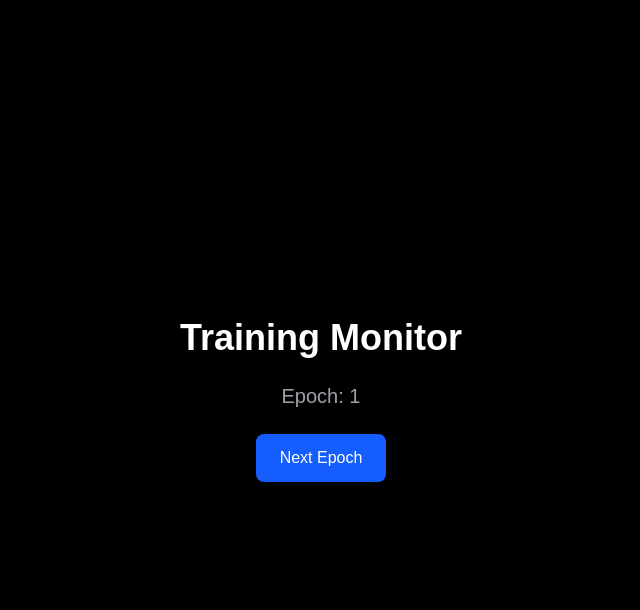
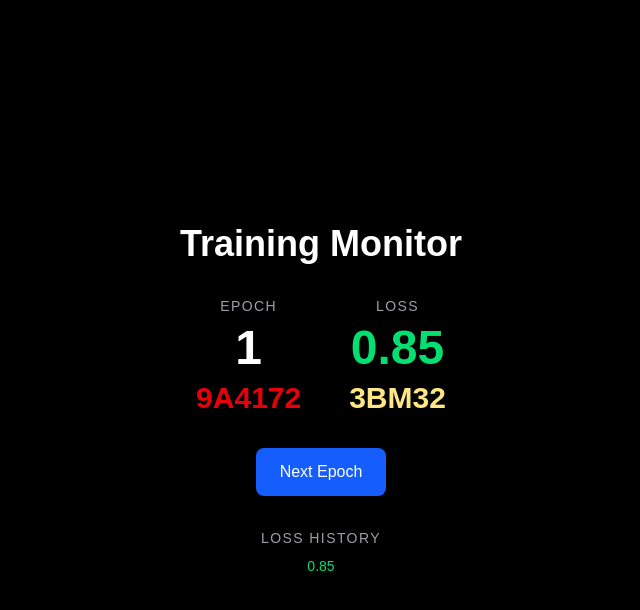
Before and after one commit to Ramineon/Training_Monitor, a Next.js app in the folder training-monitor/: page / in a window 1280 px wide. Both pictures are taken after a click on the button "Next Epoch". Shown: the top 610 px of the page, without its empty margins (319-959 px from the left). Built offline with nearby package versions, Linux system fonts and the light colour scheme.

Commit message:
upgrade functionality

```diff
--- a/training-monitor/app/page.tsx
+++ b/training-monitor/app/page.tsx
@@ -3,22 +3,57 @@
 import { useState } from "react";
 
 export default function Home() {
-  const [count, setCount] = useState(0);
+  const [epoch, setEpoch] = useState(0);
+  const [loss, setLoss] = useState(1.0);
+  const [history, setHistory] = useState<number[]>([]);
 
-  function elveon() {
-    setCount(count + 1);
+  function nextEpoch() {
+    const newLoss = parseFloat((loss * 0.85).toFixed(4));
+    setEpoch(epoch + 1);
+    setLoss(newLoss);
+    setHistory([...history, newLoss]);
   }
 
   return (
-    <div className="flex min-h-screen flex-col items-center justify-center bg-black gap-6">
+    <div className="flex min-h-screen flex-col items-center justify-center bg-black gap-8">
       <h1 className="text-4xl font-bold text-white">Training Monitor</h1>
-      <p className="text-zinc-400 text-xl">Epoch: {count}</p>
+
+      <div className="flex gap-12">
+        <div className="flex flex-col items-center gap-2">
+          <p className="text-zinc-400 text-sm uppercase tracking-widest">
+            Epoch
+          </p>
+          <p className="text-5xl font-bold text-white">{epoch}</p>
+          <p className="text-3xl font-bold text-red-600">9A4172</p>
+        </div>
+        <div className="flex flex-col items-center gap-2">
+          <p className="text-zinc-400 text-sm uppercase tracking-widest">
+            Loss
+          </p>
+          <p className="text-5xl font-bold text-green-400">{loss}</p>
+          <p className="text-3xl font-bold text-amber-200">3BM32</p>
+        </div>
+      </div>
+
       <button
-        onClick={elveon}
+        onClick={nextEpoch}
         className="px-6 py-3 bg-blue-600 text-white rounded-lg hover:bg-blue-500"
       >
         Next Epoch
       </button>
+
+      <div className="flex flex-col items-center gap-2">
+        <p className="text-zinc-400 text-sm uppercase tracking-widest">
+          Loss History
+        </p>
+        <div className="flex gap-2">
+          {history.map((val, idx) => (
+            <span key={idx} className="text-green-400 text-sm">
+              {val}
+            </span>
+          ))}
+        </div>
+      </div>
     </div>
   );
 }
```
